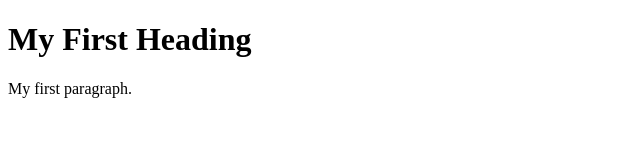
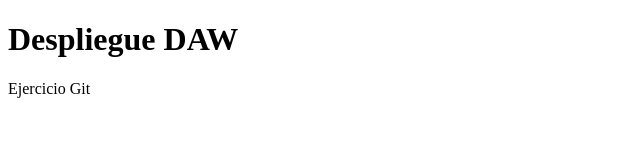
Before and after one commit to Alexelmenda/gitdaw-1, a plain HTML site: page index.html in a window 1280 px wide. Shown: the whole page, without its empty margins (0-640 px from the left). Drawn offline with Linux system fonts and the light colour scheme.

Commit message:
Ahora el index tiene contenido

```diff
--- a/index.html
+++ b/index.html
@@ -2,9 +2,9 @@
 <html>
 <body>
 
-<h1>My First Heading</h1>
+<h1>Despliegue DAW</h1>
 
-<p>My first paragraph.</p>
+<p>Ejercicio Git</p>
 
 </body>
 </html>
```
